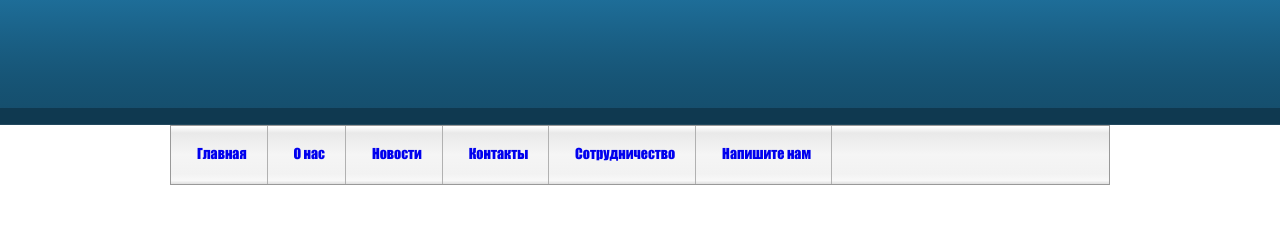
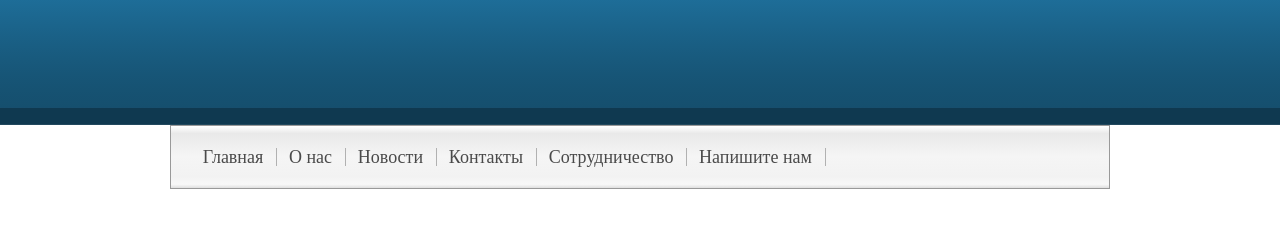
Before and after one commit to davron1104/Practie4, a plain HTML site: page src/index.html in a window 1280 px wide. Shown: the part 96-324 px from the top of the page. Drawn offline with Linux system fonts and the light colour scheme; a web font is replaced by a local one.

Commit message:
changes in css

```diff
--- a/src/css/style.css
+++ b/src/css/style.css
@@ -80,7 +80,6 @@ header .subtitle {
     margin: 0 auto;
 }
 nav .container .navigation {
-    height: 60px;
     border: 1px solid #999999;
     background-color: #b1b1b1;
     background-image: linear-gradient(to top, #dfdfdf 0%, #f8f8f8 6%, #f2f2f2 18%, #f5f5f5 51%, #e9e9e9 88%, #ffffff 99%, #ffffff 100%);
@@ -92,13 +91,20 @@ nav .container .navigation {
 }
 
 nav .container .navigation li {
+    margin: 22px auto;
+    padding-right: 13px;
     border-right: 1px solid #b1b1b1;
-    padding-right: 20px;
-    padding-top: 21px;
-    /* width: 100%; */
-    height: 100%;
+}
+nav .container .navigation li a {
+    color: #4a4a4a;
+    font-family: 'Cuprum';
+    font-size: 18px;
+    font-weight: 400;
+    text-align: center;
+
 }
 
-nav .container .navigation li:hover a {
+nav .container .navigation li:hover a{
     background-color: #cacaca;
+
 }
```
